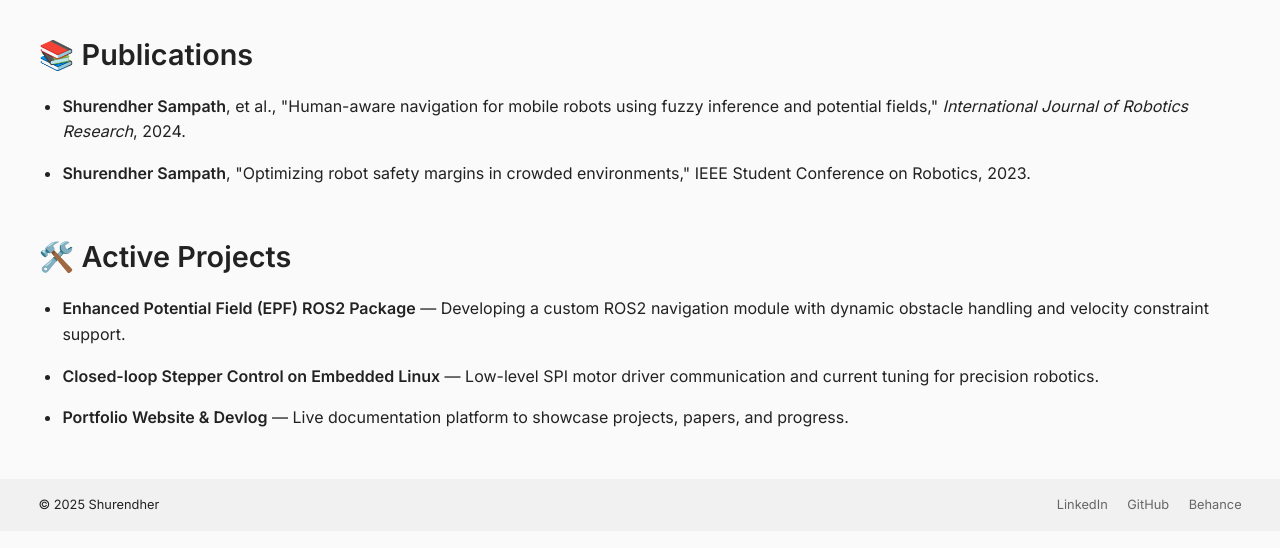
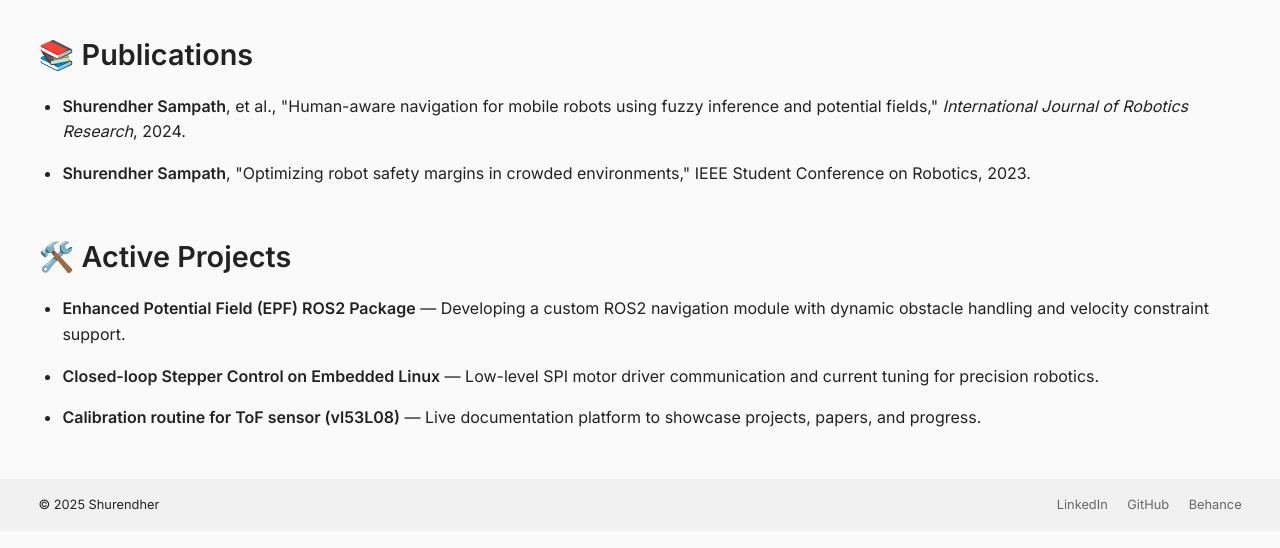
Before and after one commit to Shurendher/shurendher.github.io, a plain HTML site: page pubproj.html in a window 1280 px wide. Shown: the part 154-702 px from the top of the page. Drawn offline with Linux system fonts and the light colour scheme.

Commit message:
Update pubproj.html

```diff
--- a/pubproj.html
+++ b/pubproj.html
@@ -64,7 +64,7 @@
       <ul>
         <li><strong>Enhanced Potential Field (EPF) ROS2 Package</strong> — Developing a custom ROS2 navigation module with dynamic obstacle handling and velocity constraint support.</li>
         <li><strong>Closed-loop Stepper Control on Embedded Linux</strong> — Low-level SPI motor driver communication and current tuning for precision robotics.</li>
-        <li><strong>Portfolio Website & Devlog</strong> — Live documentation platform to showcase projects, papers, and progress.</li>
+        <li><strong>Calibration routine for ToF sensor (vl53L08)</strong> — Live documentation platform to showcase projects, papers, and progress.</li>
         <!-- Add more projects here -->
       </ul>
     </section>
```
